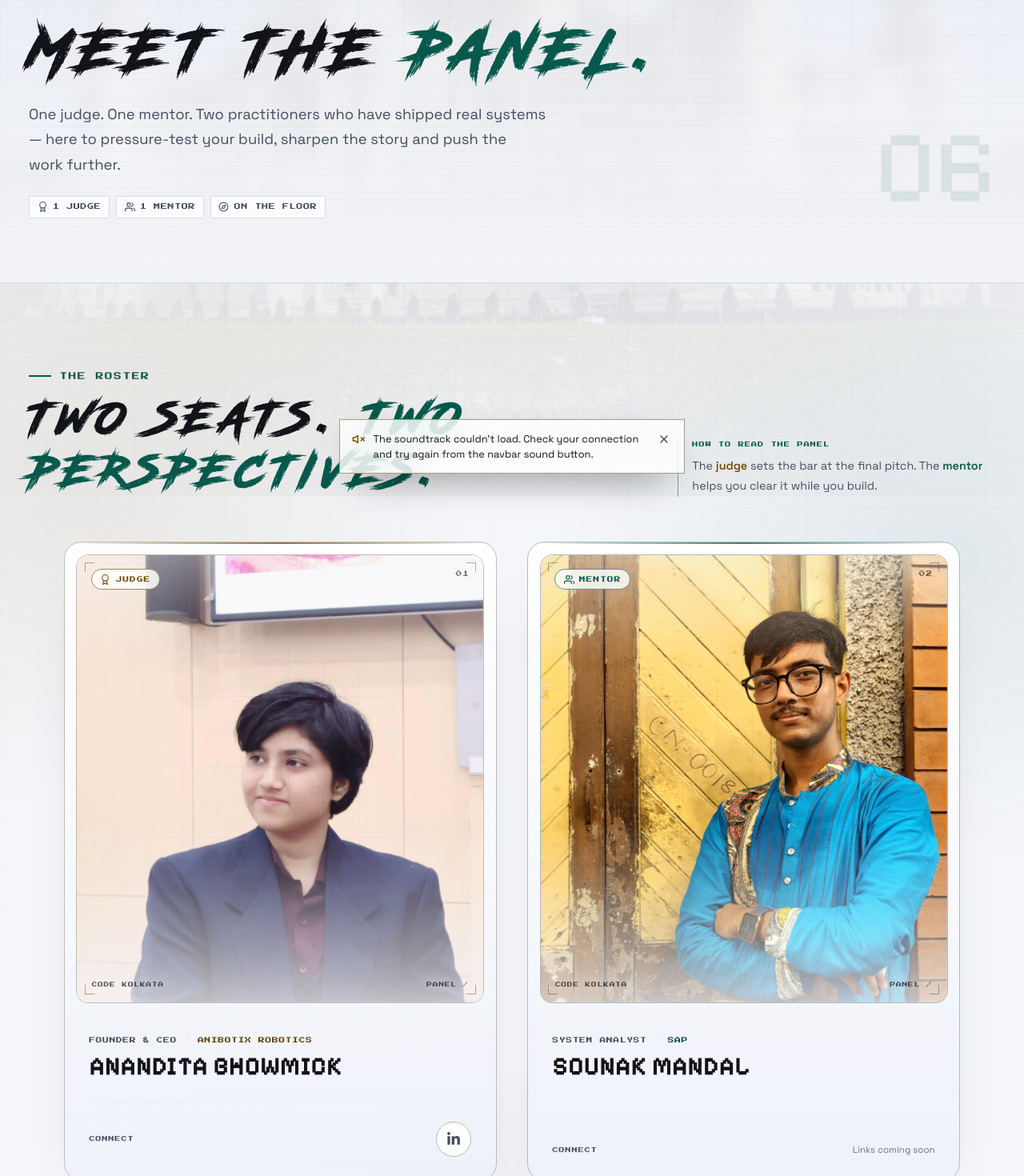
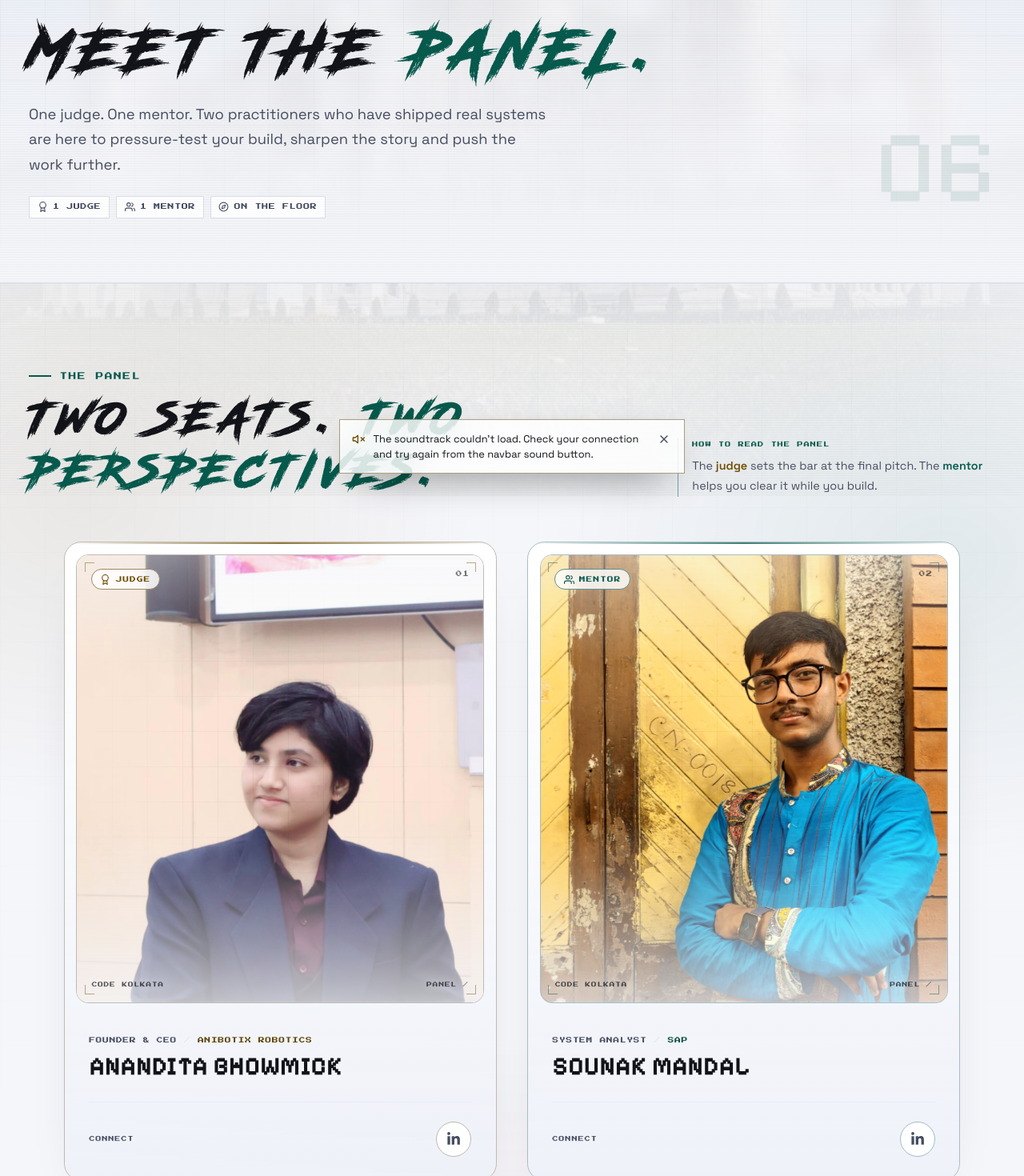
Before and after one commit to Bug-Busters-Community/code-kolkata, a React (Vite) app in the folder frontend/: page /mentors in a window 1280 px wide. Shown: the part 180-1650 px from the top of the page at 80% size. Built offline with nearby package versions, Linux system fonts and the light colour scheme.

Commit message:
Completed mentor page

```diff
--- a/frontend/src/data/mentor.js
+++ b/frontend/src/data/mentor.js
@@ -29,7 +29,7 @@ const mentors = [
     photo: sounakPhoto,
     currentCompany: "SAP",
     designation: "System Analyst",
-    linkedin: "",
+    linkedin: "https://www.linkedin.com/in/sounak-kumar-mondal-2660b7314/",
     instagram: "",
     other: ""
   }
--- a/frontend/src/pages/Mentors.jsx
+++ b/frontend/src/pages/Mentors.jsx
@@ -18,7 +18,7 @@ export default function Mentors() {
             Meet the <span className="accent">panel.</span>
           </>
         }
-        description="One judge. One mentor. Two practitioners who have shipped real systems — here to pressure-test your build, sharpen the story and push the work further."
+        description="One judge. One mentor. Two practitioners who have shipped real systems are here to pressure-test your build, sharpen the story and push the work further."
         chips={[
           { label: "1 Judge", icon: "award" },
           { label: "1 Mentor", icon: "users" },
@@ -34,7 +34,7 @@ export default function Mentors() {
             <Reveal>
               <SectionHeading
                 id="panel-title"
-                eyebrow="The roster"
+                eyebrow="The panel"
                 title={
                   <>
                     Two seats. <span className="accent">Two perspectives.</span>
```
